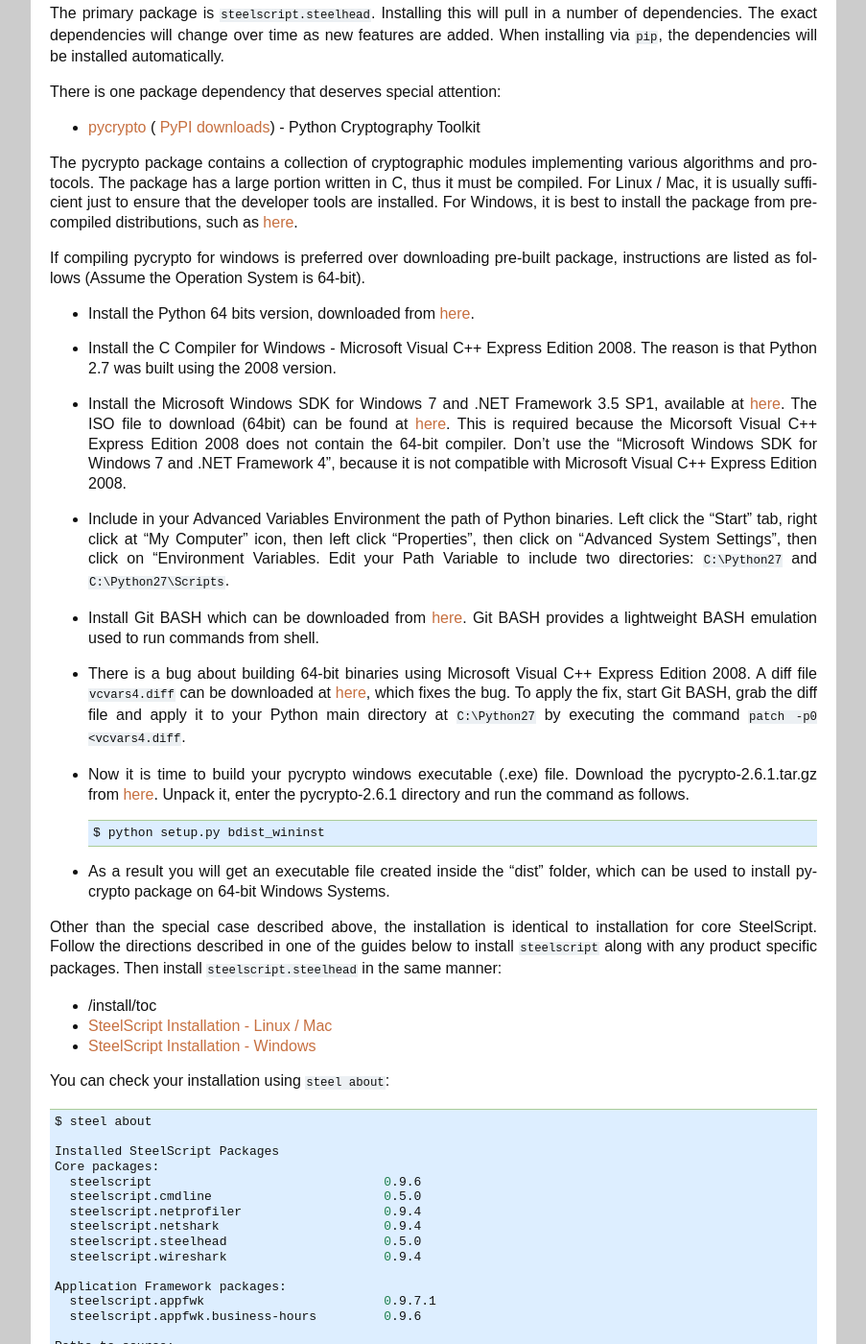
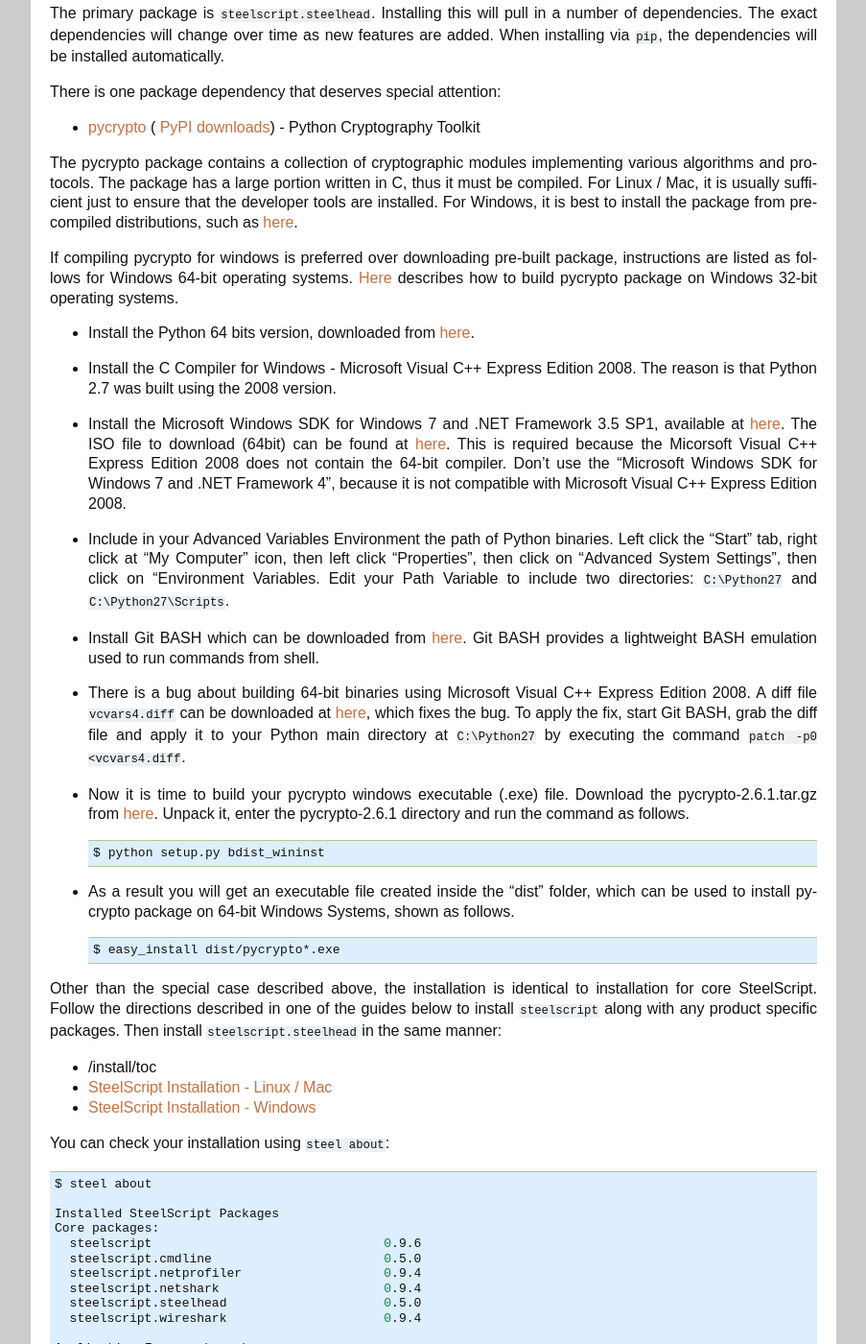
Before and after one commit to riverbed/steelscript, a Sphinx documentation site: the page built from docs/install/steelhead.rst, in a window 1280 px wide and 1400 px high, scrolled down 673 px. Shown: the whole window at 96% size, without its empty margins (248-1151 px from the left). Built offline with Sphinx 7.4.7, drawn with Linux system fonts in a browser that asks for light colours; pages that are not in the unit, such as notebooks, are missing from menus; the version number could not be read and is left out.

Commit message:
Fix doc regarding installing pycrypto in windows

```diff
--- a/docs/install/steelhead.rst
+++ b/docs/install/steelhead.rst
@@ -72,7 +72,9 @@
 distributions, such as `here <http://www.voidspace.org.uk/python/modules.shtml#pycrypto>`__.
 
 If compiling pycrypto for windows is preferred over downloading pre-built package,
-instructions are listed as follows (Assume the Operation System is 64-bit).
+instructions are listed as follows for Windows 64-bit operating systems.
+`Here <http://blog.victorjabur.com/2011/06/05/compiling-python-2-7-modules-on-windows-32-and-64-using-msvc-2008-express/>`_
+describes how to build pycrypto package on Windows 32-bit operating systems.
 
 * Install the Python 64 bits version, downloaded from `here <http://www.python.org/ftp/python/2.7.1/python-2.7.1.amd64.msi>`__.
 
@@ -108,7 +110,11 @@
     $ python setup.py bdist_wininst
 
 * As a result you will get an executable file created inside the "dist" folder, which can be used to install
-  pycrypto package on 64-bit Windows Systems.
+  pycrypto package on 64-bit Windows Systems, shown as follows.
+
+  .. code:: bash
+
+    $ easy_install dist/pycrypto*.exe
 
 Other than the special case described above, the installation is identical
 to installation for core SteelScript.  Follow the directions described in
```
